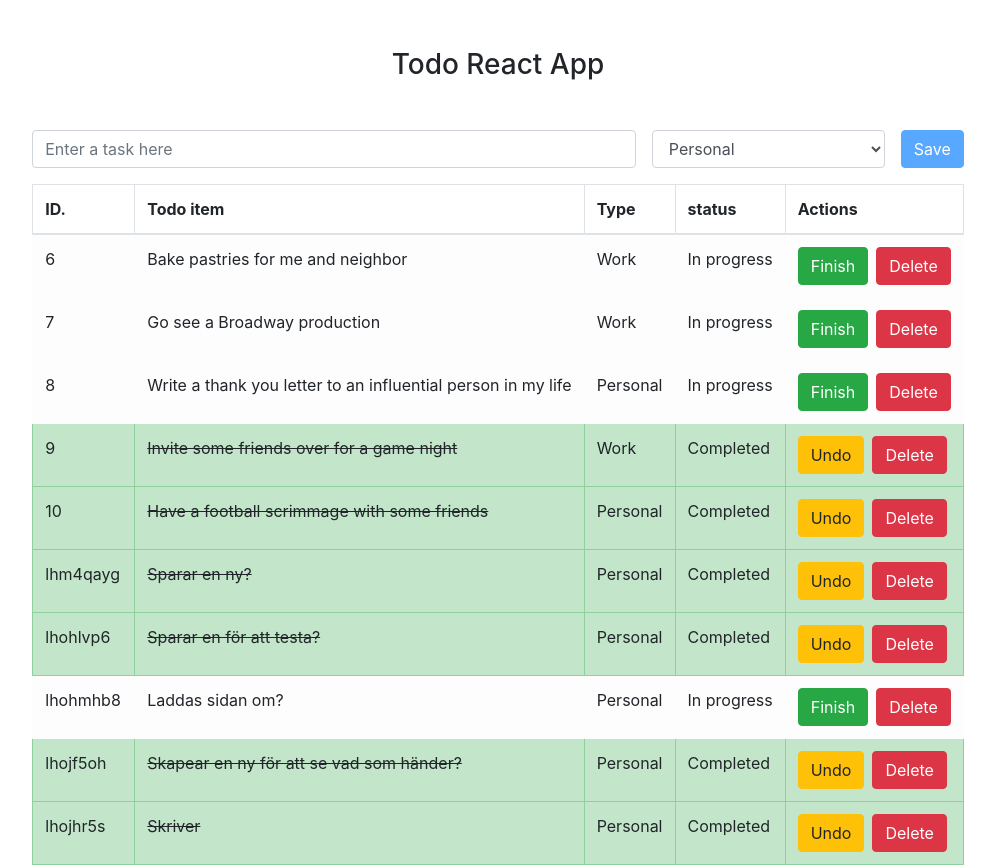
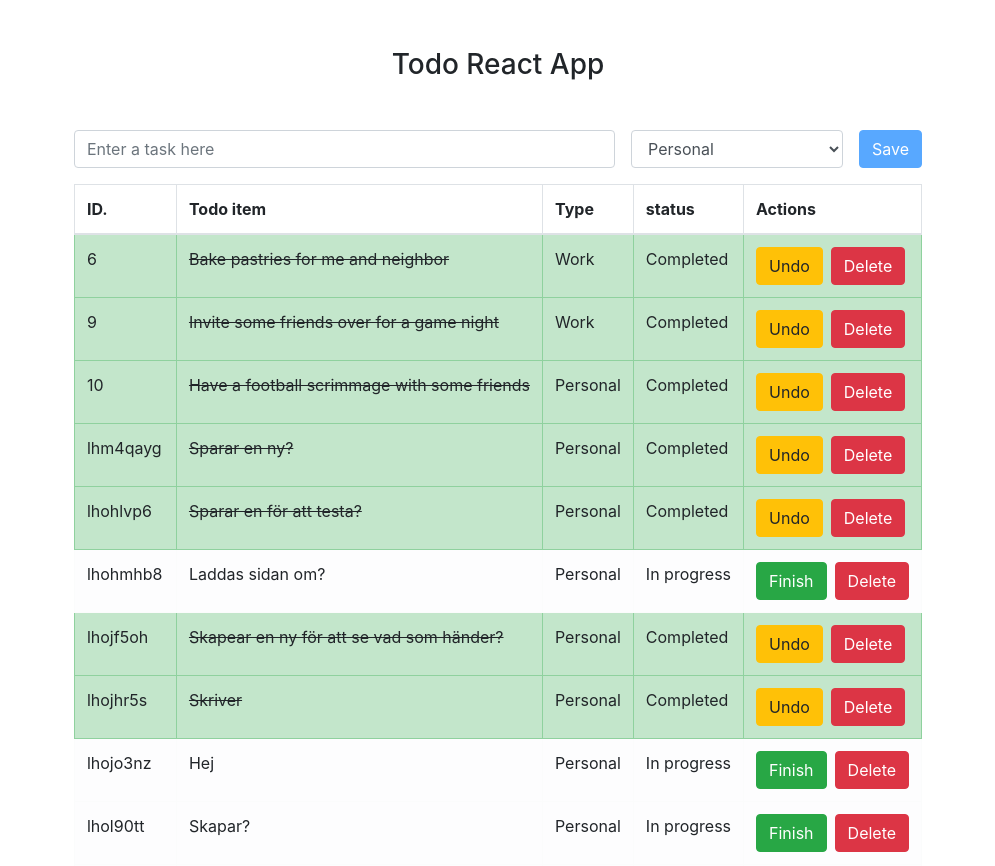
Before and after one commit to devjoppe/todo-react-app, a React (Vite) app: page / in a window 1280 px wide. Shown: the top 866 px of the page, without its empty margins (142-1137 px from the left). Built offline with nearby package versions, Linux system fonts and the light colour scheme; data requests are answered from the project's data file.

Commit message:
Deleting todos

```diff
--- a/src/components/TodoItem.tsx
+++ b/src/components/TodoItem.tsx
@@ -5,7 +5,7 @@
 import {todoItem} from "../interface/todo.tsx";
 
 // Service
-import {updateTodo} from "../services/api.tsx";
+import {updateTodo, deleteTodo} from "../services/api.tsx";
 
 interface todoListProps {
     todoList: todoItem[]
@@ -14,13 +14,21 @@
 
 const TodoItem:React.FC<todoListProps> = ({todoList, updateList}) => {
 
-    // Service -> Axios -> DB
+    // Update: Service -> Axios -> DB
     const updateTodoItem = (todo:todoItem) => {
         todo.completed = !todo.completed
 
         updateTodo(todo).then(() => {
             updateList()
             console.log("Status update complete:", todo)
+        })
+    }
+
+    // Delete: Service -> Axios -> DB, using this solution to have the same pattern through the app
+    const deleteTodoItem = (todo:todoItem) => {
+        deleteTodo(todo).then(() => {
+            updateList()
+            console.log("Delete completed:", todo)
         })
     }
 
@@ -40,7 +48,7 @@
                         <button className={`btn mr-2 ${todo.completed ? 'btn-warning' : 'btn-success'}`} onClick={() => {updateTodoItem(todo)}}>
                             {todo.completed ? 'Undo' : 'Finish'}
                         </button>
-                        <button className="btn btn-danger">Delete</button>
+                        <button className="btn btn-danger" onClick={() => {deleteTodoItem(todo)}}>Delete</button>
                     </td>
                 </tr>
             ))}
--- a/src/data/db.json
+++ b/src/data/db.json
@@ -3,23 +3,9 @@
     {
       "id": 6,
       "todo": "Bake pastries for me and neighbor",
-      "completed": false,
+      "completed": true,
       "userId": 39,
       "type": "Work"
-    },
-    {
-      "id": 7,
-      "todo": "Go see a Broadway production",
-      "completed": false,
-      "userId": 32,
-      "type": "Work"
-    },
-    {
-      "id": 8,
-      "todo": "Write a thank you letter to an influential person in my life",
-      "completed": false,
-      "userId": 13,
-      "type": "Personal"
     },
     {
       "id": 9,
--- a/src/services/api.tsx
+++ b/src/services/api.tsx
@@ -34,3 +34,11 @@
     }
     console.log(response.data)
 }
+
+export const deleteTodo = async (todoItem:todoItem) => {
+    const response = await  axios.delete(`${BASE_URL}/todos/${todoItem.id}`, {data: todoItem})
+    if(!response) {
+        throw new Error(`Error in the delete request: ${response}`)
+    }
+    console.log(response.data)
+}
```
